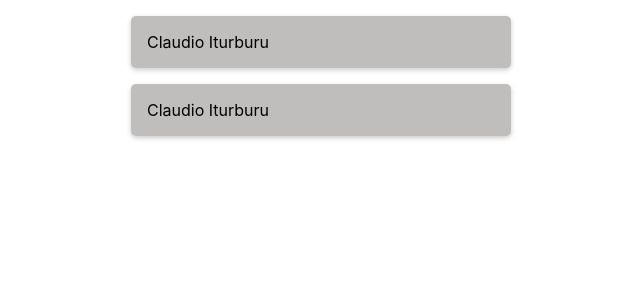
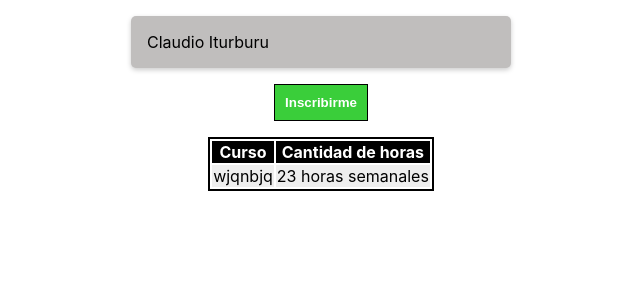
Before and after one commit to claudioiturburu/unrn-reactjs, a React (Create React App) app: page / in a window 1280 px wide. Shown: the top 300 px of the page, without its empty margins (319-959 px from the left). Built offline with nearby package versions, Linux system fonts and the light colour scheme.

Commit message:
commit tp 3

```diff
--- a/src/Estudiante.css
+++ b/src/Estudiante.css
@@ -7,3 +7,27 @@
   margin-right: 450px;
   box-shadow: 0 2px 5px 0 #ccc;
 }
+
+.btn-center {
+  padding: 10px;
+  margin: 0 auto;
+  font-weight: bold;
+  display:block;
+  color: white;
+  background-color:  rgb(58, 206, 58);
+  border: 1px solid black;
+}
+
+.table {
+  border: 2px black solid;
+  margin: auto;
+}
+
+tbody tr:nth-child(odd) {
+  background: #eee;
+}
+
+thead tr {
+  background: black;
+  color: white;
+}
--- a/src/Estudiante.js
+++ b/src/Estudiante.js
@@ -1,19 +1,69 @@
 import React, { Component } from 'react'
 import "./Estudiante.css"
 
+function getRandomInt(min, max) {
+    return Math.floor(Math.random() * (max - min)) + min;
+}
+
+function getRandomString(min, max) {
+    let texto = '';
+    const caracteres = "abcdefghijklmnñopqrstuvwxyz";
+    let size = getRandomInt(min,max);
+    for (let index = 0; index < size-1; index++) {
+        let posicion = getRandomInt(1,27) - 1;
+        texto+= caracteres.substring(posicion, posicion+1);
+    }
+    return texto;
+}
+
 export default class Estudiante extends Component {
-  render() {
 
-    let estudiante = {
-        nombre: "Claudio",
-        apellido: "Iturburu",
+    constructor(props) {
+        let descripcion = getRandomString(5,10);
+        let horas = getRandomInt(0,300);
+        super(props);
+        this.handleClick = this.handleClick.bind(this);
+        this.state = {
+            cursos: [{descripcion: descripcion,horas: horas}],
+        };
     }
 
-    return (
-      <div>
-        <p className="card">
-        {estudiante.nombre + " " + estudiante.apellido}</p>
-      </div>
-    )
-  }
+    handleClick() {
+        this.setState((state) => ({
+            cursos: [...state.cursos, {descripcion: getRandomString(5,10),horas: getRandomInt(0,300)}],
+        }));
+    }
+
+    render() {
+        return (
+            <>
+                <div>
+                    <p className="card">
+                        {this.props.estudiante.nombre + " " + this.props.estudiante.apellido}
+                    </p>
+                    <p>
+                        <button className="btn-center" onClick={this.handleClick}>Inscribirme</button>
+                    </p>
+                    <table className="table">
+                        <thead>
+                            <tr>
+                                <th>Curso</th>
+                                <th>Cantidad de horas</th>
+                            </tr>
+                        </thead>
+                        <tbody>
+                            {this.state.cursos.map(
+                                (cursos,index) => (
+                                    <tr key={index}>
+                                        <td>{cursos.descripcion}</td>
+                                        <td>{cursos.horas} horas semanales</td>
+                                    </tr>
+                                )
+                            )}
+                        </tbody>
+                    </table>
+                </div>
+            </>
+        )
+    }
 }
--- a/src/index.js
+++ b/src/index.js
@@ -1,15 +1,19 @@
 import React from 'react';
 import ReactDOM from 'react-dom/client';
 import './index.css';
-import App from './App';
 import reportWebVitals from './reportWebVitals';
 import Estudiante from './Estudiante';
 
 const root = ReactDOM.createRoot(document.getElementById('root'));
+
+let estudiante = {
+  nombre: "Claudio",
+  apellido: "Iturburu",
+}
+
 root.render(
   <React.StrictMode>
-    <Estudiante />
-    <Estudiante />
+    <Estudiante estudiante={estudiante} />
   </React.StrictMode>
 );
 
```
Lines whose indentation alone changed are shown as unchanged.
